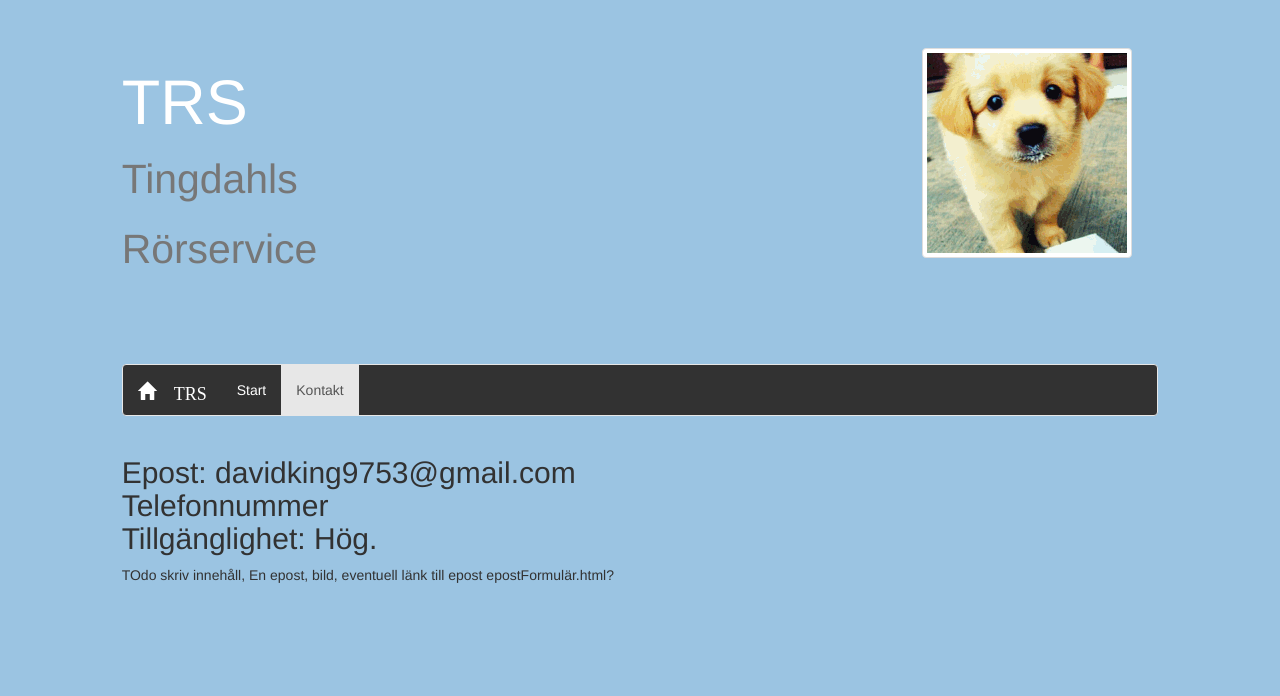
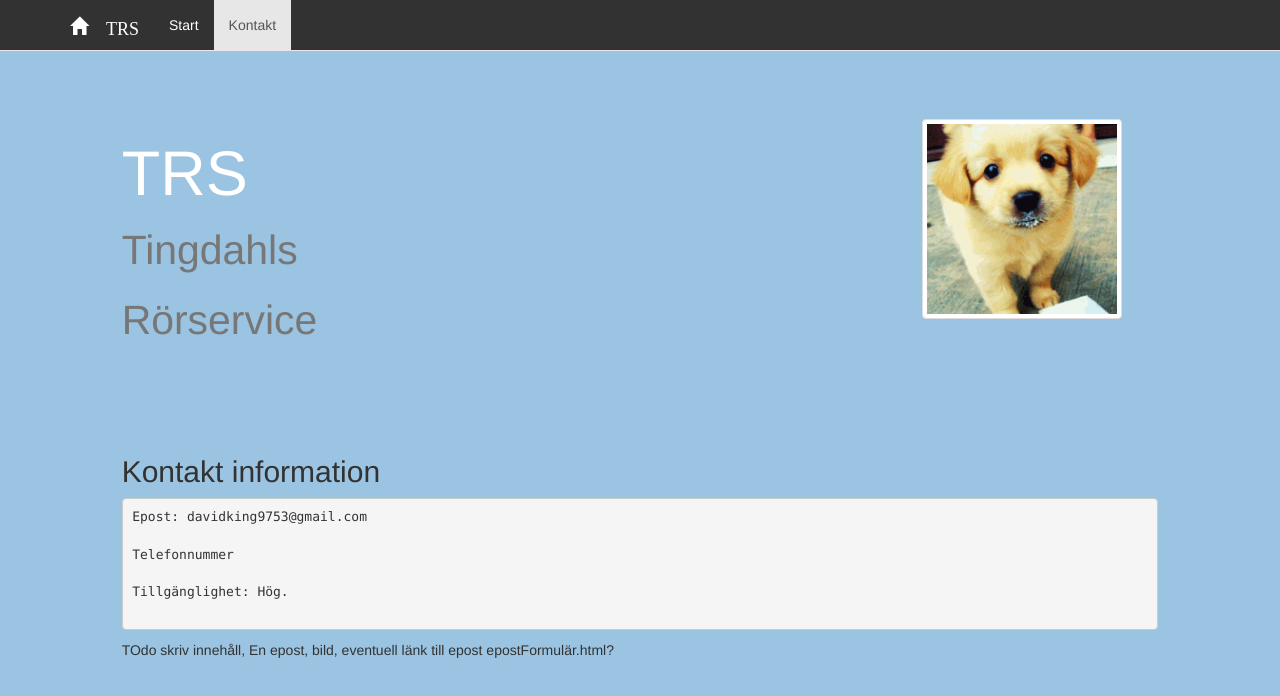
Before and after one commit to MMDavito/johanTRS, a website: page kontakt.html in a window 1280 px wide. Drawn offline with nearby package versions, Linux system fonts and the light colour scheme.

Commit message:
Helt ny design

```diff
--- a/kontakt.html
+++ b/kontakt.html
@@ -16,19 +16,8 @@
 
     </head>
     <body>
-        <div class="jumbotron col-md-10 col-md-offset-1">
-            <div class="row">
-                <div class="col-sm-4 col-xs-6 left"> <h1><font color= "white">
-                        TRS<br><small>Tingdahls Rörservice</small></font></h1>
-                </div>
-                <div class="col-sm-3 col-sm-offset-5 col-xs-6 right"> <!--GÖR STORJAVASCIPT -->
-                    <img id="profilbild" src="bilder/200_s.gif" alt="sötast hund" class="img-thumbnail img-responsive"/>
-                </div>
-            </div>
-        </div>
-
-        <div class="container col-xs-10 col-xs-offset-1">
-            <nav id="navbar" class="navbar navbar-default">
+                <nav id="navbar" class="navbar navbar-default navbar-static-top">
+            <div class="container">
                 <div class="navbar-header">
                     <a id="navText" class="navbar-brand glyphicon glyphicon-home"> TRS</a>
                 </div>
@@ -36,16 +25,26 @@
                     <li><a id="navText" href="index.html">Start</a></li>
                     <li class="active"><a href="kontakt.html">Kontakt</a></li>
                 </ul>
-            </nav>
-        </div> <!-- NAVBAR KONTAKT.html ÄR I JUMBOTRON????????-->
-
-
+            </div>
+        </nav>
+        <div class="jumbotron col-md-10 col-md-offset-1">
+            <div class="row">
+                <div class="col-sm-4 col-xs-6 left"> <h1><font color= "white">
+                        TRS<br><small>Tingdahls Rörservice</small></font></h1>
+                </div>
+                <div class="col-sm-3 col-sm-offset-5 col-xs-6 right"> <!--GÖR STORJAVASCIPT -->
+                    <img src="bilder/200_s.gif" alt="sötast hund"
+                         class="img-thumbnail img-responsive" width="200" height="200"/>
+                </div>
+            </div>
+        </div>
         <div class="container col-xs-10 col-xs-offset-1" id="text">
-            <h2>
-                Epost: <span class="epåst" data-user ="3579gnikdivad" data-website ="moc.liamg"></span><br>
-                Telefonnummer<br>
-                Tillgänglighet: Hög.
-            </h2>
+            <h2>Kontakt information</h2>
+            <pre>
+Epost: <span class="epåst" data-user ="3579gnikdivad" data-website ="moc.liamg"></span><br>
+Telefonnummer<br>
+Tillgänglighet: Hög.
+            </pre>
             <p>TOdo skriv innehåll, En epost, bild, eventuell länk till epost epostFormulär.html?</p>
         </div>
     </body>
--- a/nbproject/private/private.xml
+++ b/nbproject/private/private.xml
@@ -5,6 +5,7 @@
         <group>
             <file>file:/C:/T4/johanTRS/kontakt.html</file>
             <file>file:/C:/T4/johanTRS/scriptAll.js</file>
+            <file>file:/C:/T4/johanTRS/test.html</file>
             <file>file:/C:/T4/johanTRS/css/designCSS.css</file>
             <file>file:/C:/T4/johanTRS/index.html</file>
         </group>
```
Also changed, not shown: index.html (+2 -2 lines), scriptAll.js (+10 -8 lines).
